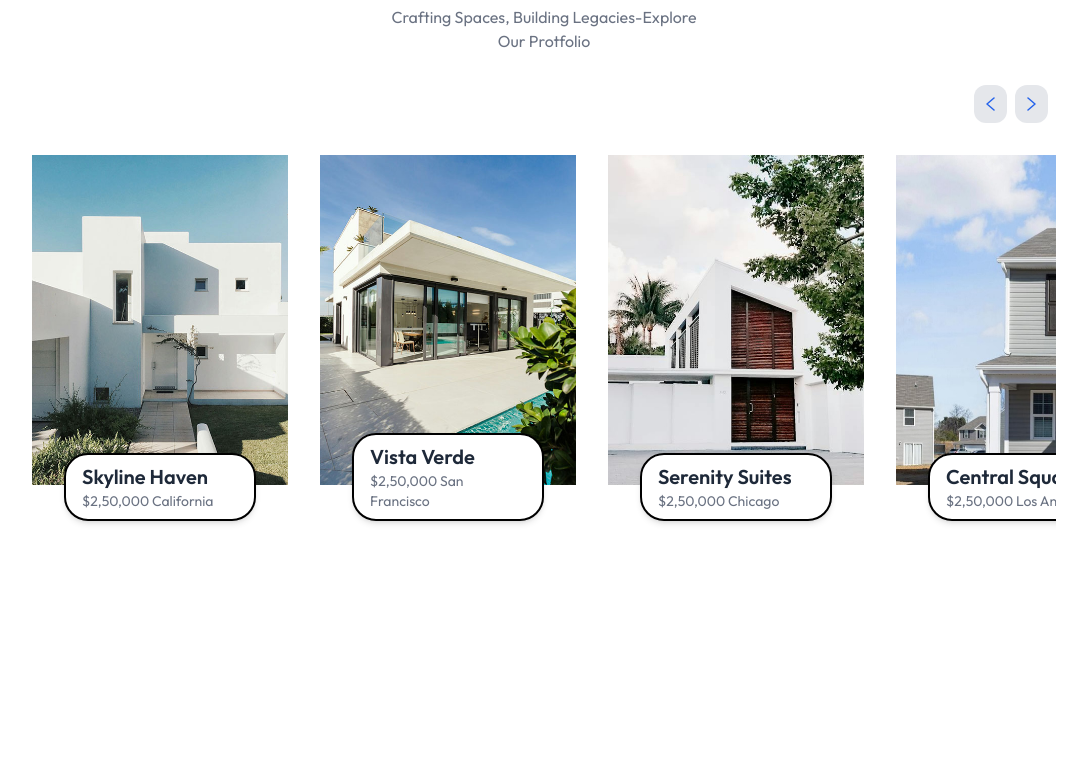
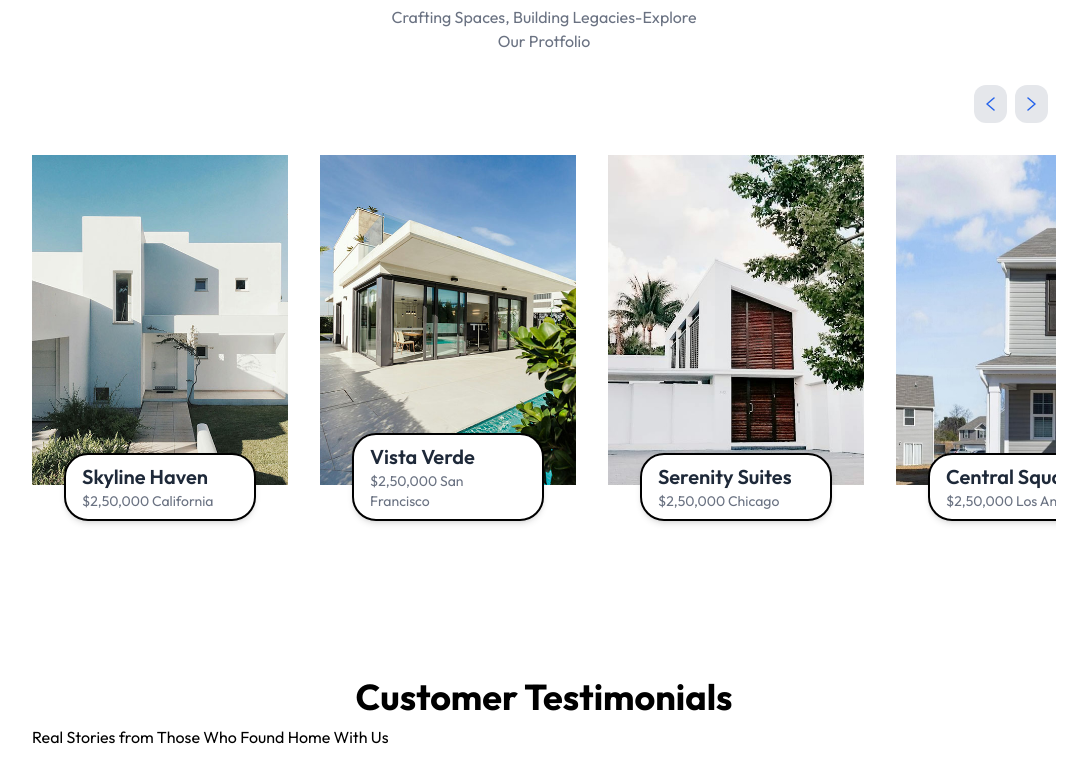
Before and after one commit to tanveenambrose/real-estate, a React (Vite) app: page / in a window 1280 px wide. Shown: the part 1795-2578 px from the top of the page, without its empty margins (96-1183 px from the left). Before the commit the page ends 2432 px from the top, so only its background shows below. Built offline with nearby package versions, Linux system fonts and the light colour scheme.

Commit message:
ok thats ok

```diff
--- a/src/App.jsx
+++ b/src/App.jsx
@@ -3,6 +3,7 @@
 import Header from './components/Header';
 import About from './components/About';
 import Projects from './components/Projects';
+import Testimonials from './components/Testimonials';
 
 const App = () => {
   return (
@@ -10,6 +11,7 @@
       <Header/>
       <About/>
       <Projects/>
+      <Testimonials/>
     </div>
   )
 }
--- /dev/null
+++ b/src/components/Testimonials.jsx
@@ -0,0 +1,12 @@
+import React from 'react'
+
+const Testimonials = () => {
+  return (
+    <div className='container mx-auto py-10 lg:px-32 w-full overflow-hidden' id='Testimonials'>
+      <h1 className='text-2xl sm:text-4xl font-bold mb-2 text-center'>Customer <span>Testimonials</span></h1>
+      <p>Real Stories from Those Who Found Home With Us</p>
+    </div>
+  )
+}
+
+export default Testimonials
```
